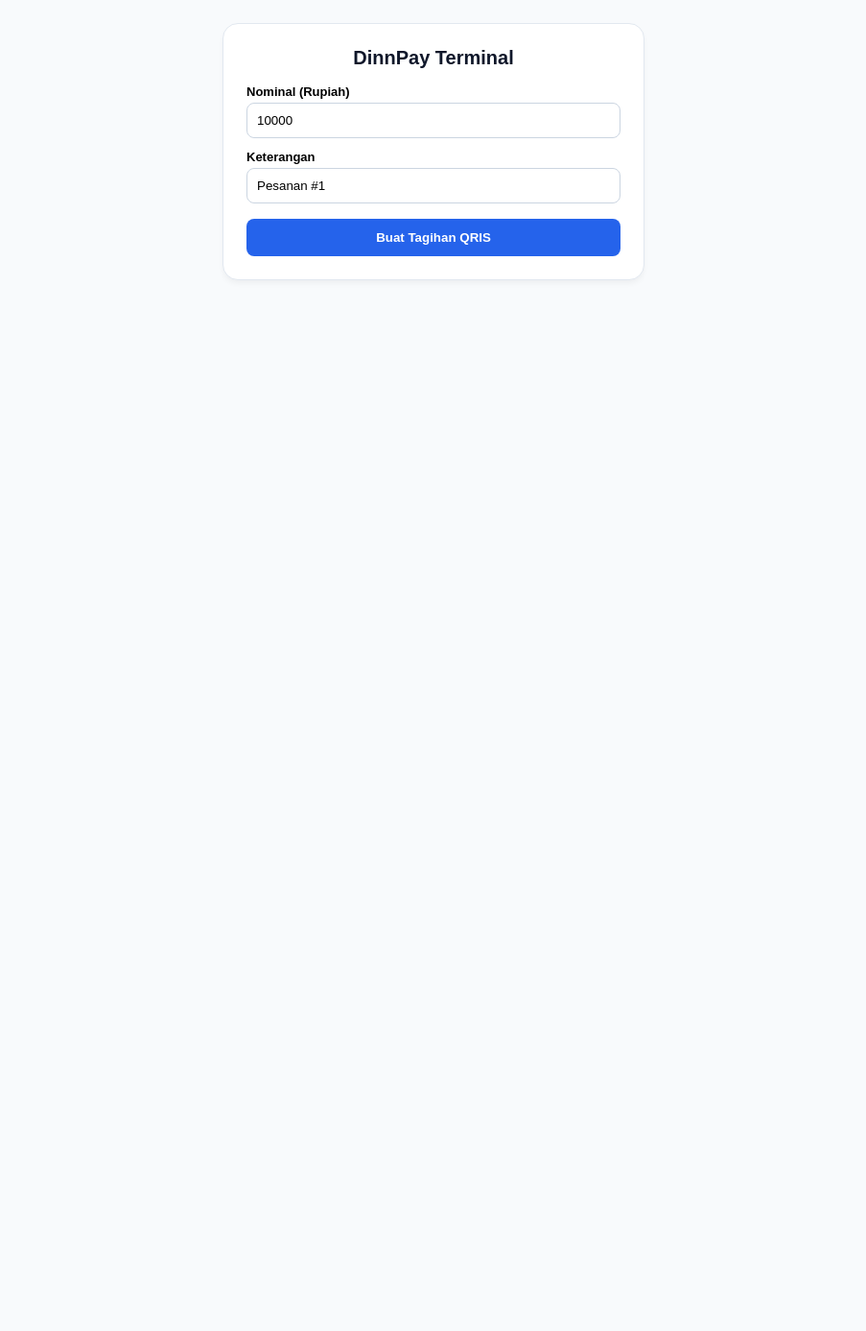
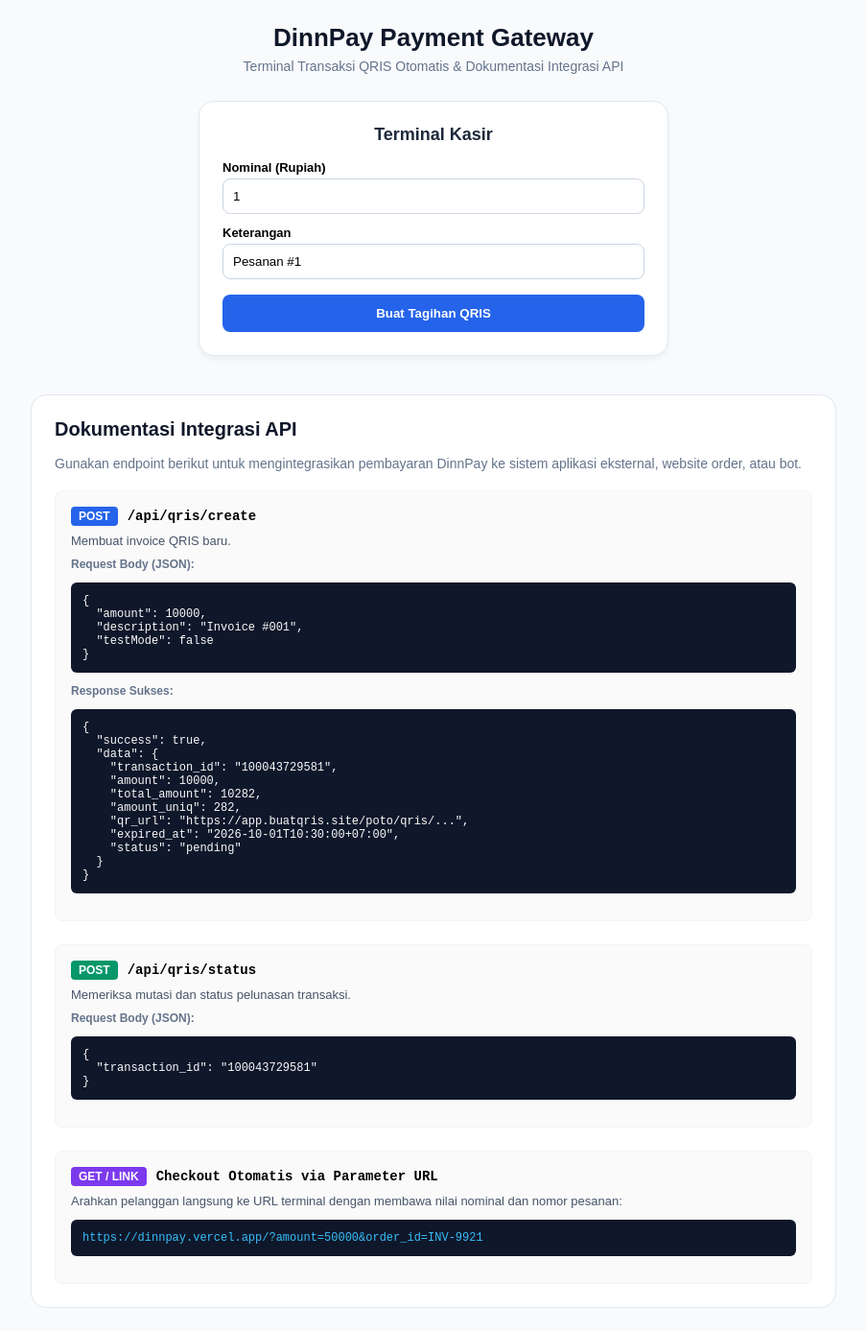
Before and after one commit to DINSTORE99/dinpay, a Next.js app: page / in a window 1280 px wide. Shown: the whole page at 96% size, without its empty margins (188-1091 px from the left). Before the commit the page ends 800 px from the top, so only its background shows below. Built offline with nearby package versions, Linux system fonts and the light colour scheme.

Commit message:
Update default amount and enhance page layout

```diff
--- a/src/app/page.jsx
+++ b/src/app/page.jsx
@@ -6,14 +6,14 @@
 function PaymentContent() {
   const searchParams = useSearchParams();
 
-  const queryAmount = searchParams.get("amount") || "10000";
+  const queryAmount = searchParams.get("amount") || "1";
   const queryOrderId = searchParams.get("order_id") || "Pesanan #1";
 
   const [amount, setAmount] = useState(Number(queryAmount));
   const [desc, setDesc] = useState(queryOrderId);
   const [loading, setLoading] = useState(false);
   const [qris, setQris] = useState(null);
-  const [status, setStatus] = useState("pending"); // pending | success | expired
+  const [status, setStatus] = useState("pending");
   const [timeLeft, setTimeLeft] = useState(300);
   const [checking, setChecking] = useState(false);
   const [errorMsg, setErrorMsg] = useState("");
@@ -112,9 +112,18 @@
   };
 
   return (
-    <main style={{ maxWidth: 440, margin: "24px auto", padding: "0 16px", fontFamily: "sans-serif" }}>
-      <div style={{ background: "#ffffff", padding: 24, borderRadius: 16, border: "1px solid #e2e8f0", boxShadow: "0 4px 6px -1px rgba(0,0,0,0.05)" }}>
-        <h2 style={{ margin: "0 0 16px", fontSize: 20, textAlign: "center", color: "#0f172a" }}>DinnPay Terminal</h2>
+    <main style={{ maxWidth: 840, margin: "24px auto", padding: "0 16px", fontFamily: "sans-serif" }}>
+      {/* Header */}
+      <header style={{ textAlign: "center", marginBottom: 28 }}>
+        <h1 style={{ margin: 0, fontSize: 26, color: "#0f172a" }}>DinnPay Payment Gateway</h1>
+        <p style={{ margin: "6px 0 0", color: "#64748b", fontSize: 14 }}>
+          Terminal Transaksi QRIS Otomatis & Dokumentasi Integrasi API
+        </p>
+      </header>
+
+      {/* Terminal Area */}
+      <div style={{ maxWidth: 440, margin: "0 auto 40px", background: "#ffffff", padding: 24, borderRadius: 16, border: "1px solid #e2e8f0", boxShadow: "0 4px 6px -1px rgba(0,0,0,0.05)" }}>
+        <h2 style={{ margin: "0 0 16px", fontSize: 18, textAlign: "center", color: "#1e293b" }}>Terminal Kasir</h2>
 
         {!qris ? (
           <form onSubmit={handleManualSubmit}>
@@ -163,7 +172,6 @@
           </form>
         ) : (
           <div style={{ textAlign: "center" }}>
-            {/* Tampilan 1: Menunggu Pembayaran */}
             {status === "pending" && (
               <>
                 <div style={{ display: "inline-block", padding: "6px 16px", borderRadius: 20, background: "#fef3c7", color: "#92400e", fontSize: 13, fontWeight: 700, marginBottom: 12 }}>
@@ -217,7 +225,6 @@
               </>
             )}
 
-            {/* Tampilan 2: Pembayaran Diterima */}
             {status === "success" && (
               <div style={{ padding: "20px 0" }}>
                 <div style={{ width: 64, height: 64, borderRadius: "50%", background: "#dcfce7", color: "#166534", fontSize: 32, display: "flex", alignItems: "center", justifyContent: "center", margin: "0 auto 14px" }}>
@@ -244,12 +251,11 @@
                     width: "100%",
                   }}
                 >
-                  Selesai / Transaksi Baru
+                  Transaksi Baru
                 </button>
               </div>
             )}
 
-            {/* Tampilan 3: Kedaluwarsa */}
             {status === "expired" && (
               <div style={{ padding: "20px 0" }}>
                 <div style={{ width: 64, height: 64, borderRadius: "50%", background: "#fee2e2", color: "#991b1b", fontSize: 32, display: "flex", alignItems: "center", justifyContent: "center", margin: "0 auto 14px" }}>
@@ -280,13 +286,91 @@
           </div>
         )}
       </div>
+
+      {/* Dokumentasi API */}
+      <section style={{ background: "#ffffff", padding: 24, borderRadius: 16, border: "1px solid #e2e8f0" }}>
+        <h2 style={{ fontSize: 20, margin: "0 0 16px", color: "#0f172a" }}>Dokumentasi Integrasi API</h2>
+        <p style={{ fontSize: 14, color: "#64748b", marginBottom: 20 }}>
+          Gunakan endpoint berikut untuk mengintegrasikan pembayaran DinnPay ke sistem aplikasi eksternal, website order, atau bot.
+        </p>
+
+        {/* Endpoint 1 */}
+        <div style={{ marginBottom: 24, border: "1px solid #f1f5f9", borderRadius: 8, padding: 16, background: "#fafafa" }}>
+          <div style={{ display: "flex", alignItems: "center", gap: 10, marginBottom: 8 }}>
+            <span style={{ background: "#2563eb", color: "#fff", fontSize: 12, fontWeight: "bold", padding: "3px 8px", borderRadius: 4 }}>
+              POST
+            </span>
+            <code style={{ fontSize: 14, fontWeight: "bold" }}>/api/qris/create</code>
+          </div>
+          <p style={{ fontSize: 13, color: "#475569", margin: "0 0 10px" }}>Membuat invoice QRIS baru.</p>
+
+          <div style={{ fontSize: 12, fontWeight: 600, color: "#64748b", marginBottom: 4 }}>Request Body (JSON):</div>
+          <pre style={{ background: "#0f172a", color: "#f8fafc", padding: 12, borderRadius: 6, fontSize: 12, overflowX: "auto" }}>
+{`{
+  "amount": 10000,
+  "description": "Invoice #001",
+  "testMode": false
+}`}
+          </pre>
+
+          <div style={{ fontSize: 12, fontWeight: 600, color: "#64748b", margin: "8px 0 4px" }}>Response Sukses:</div>
+          <pre style={{ background: "#0f172a", color: "#f8fafc", padding: 12, borderRadius: 6, fontSize: 12, overflowX: "auto" }}>
+{`{
+  "success": true,
+  "data": {
+    "transaction_id": "100043729581",
+    "amount": 10000,
+    "total_amount": 10282,
+    "amount_uniq": 282,
+    "qr_url": "https://app.buatqris.site/poto/qris/...",
+    "expired_at": "2026-10-01T10:30:00+07:00",
+    "status": "pending"
+  }
+}`}
+          </pre>
+        </div>
+
+        {/* Endpoint 2 */}
+        <div style={{ marginBottom: 24, border: "1px solid #f1f5f9", borderRadius: 8, padding: 16, background: "#fafafa" }}>
+          <div style={{ display: "flex", alignItems: "center", gap: 10, marginBottom: 8 }}>
+            <span style={{ background: "#059669", color: "#fff", fontSize: 12, fontWeight: "bold", padding: "3px 8px", borderRadius: 4 }}>
+              POST
+            </span>
+            <code style={{ fontSize: 14, fontWeight: "bold" }}>/api/qris/status</code>
+          </div>
+          <p style={{ fontSize: 13, color: "#475569", margin: "0 0 10px" }}>Memeriksa mutasi dan status pelunasan transaksi.</p>
+
+          <div style={{ fontSize: 12, fontWeight: 600, color: "#64748b", marginBottom: 4 }}>Request Body (JSON):</div>
+          <pre style={{ background: "#0f172a", color: "#f8fafc", padding: 12, borderRadius: 6, fontSize: 12, overflowX: "auto" }}>
+{`{
+  "transaction_id": "100043729581"
+}`}
+          </pre>
+        </div>
+
+        {/* Endpoint 3 */}
+        <div style={{ border: "1px solid #f1f5f9", borderRadius: 8, padding: 16, background: "#fafafa" }}>
+          <div style={{ display: "flex", alignItems: "center", gap: 10, marginBottom: 8 }}>
+            <span style={{ background: "#7c3aed", color: "#fff", fontSize: 12, fontWeight: "bold", padding: "3px 8px", borderRadius: 4 }}>
+              GET / LINK
+            </span>
+            <code style={{ fontSize: 14, fontWeight: "bold" }}>Checkout Otomatis via Parameter URL</code>
+          </div>
+          <p style={{ fontSize: 13, color: "#475569", margin: "0 0 10px" }}>
+            Arahkan pelanggan langsung ke URL terminal dengan membawa nilai nominal dan nomor pesanan:
+          </p>
+          <pre style={{ background: "#0f172a", color: "#38bdf8", padding: 12, borderRadius: 6, fontSize: 12, overflowX: "auto" }}>
+{`https://dinnpay.vercel.app/?amount=50000&order_id=INV-9921`}
+          </pre>
+        </div>
+      </section>
     </main>
   );
 }
 
 export default function HomePage() {
   return (
-    <Suspense fallback={<div style={{ textAlign: "center", padding: 40 }}>Memuat Terminal...</div>}>
+    <Suspense fallback={<div style={{ textAlign: "center", padding: 40 }}>Memuat Halaman...</div>}>
       <PaymentContent />
     </Suspense>
   );
```
